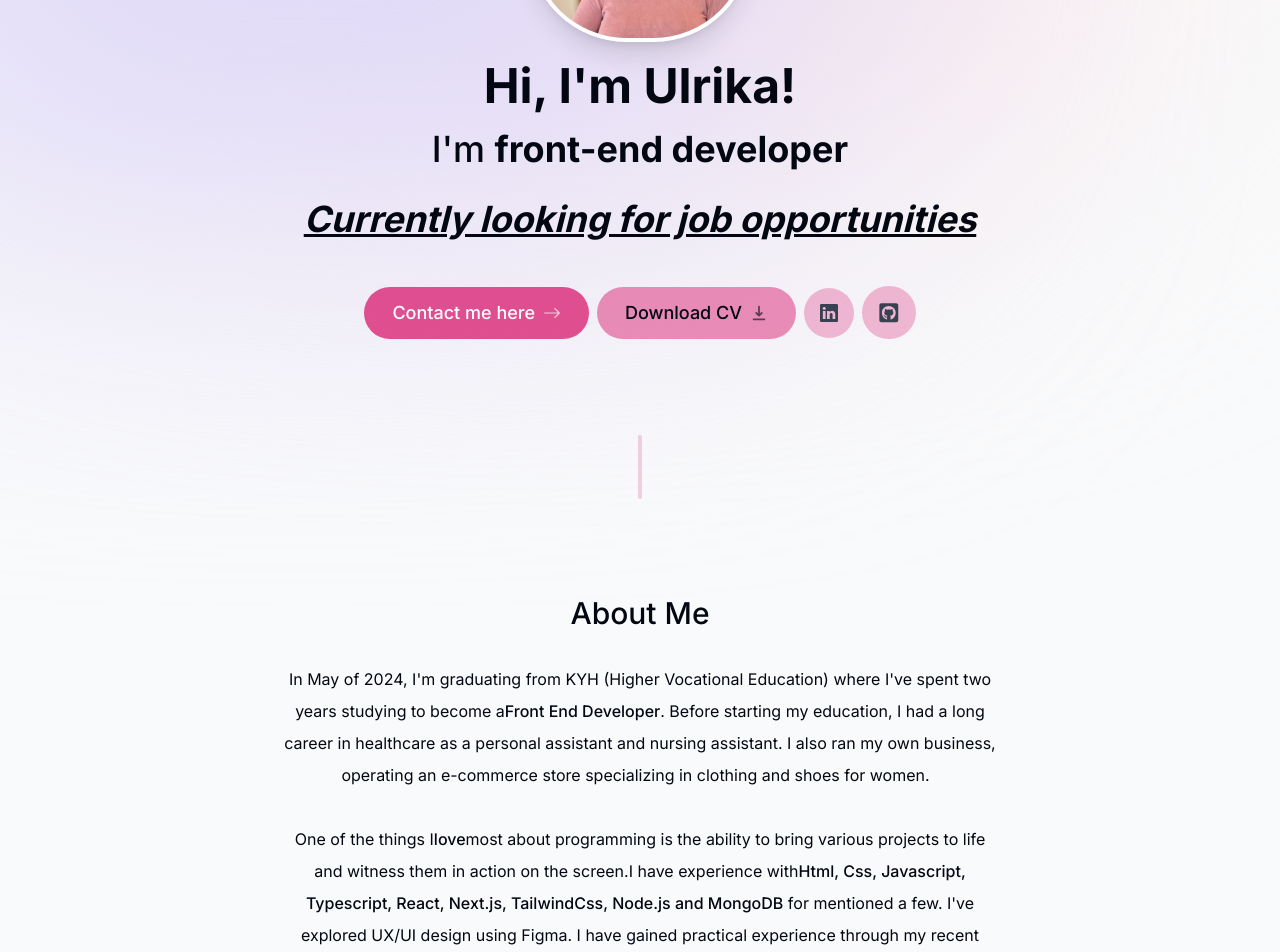
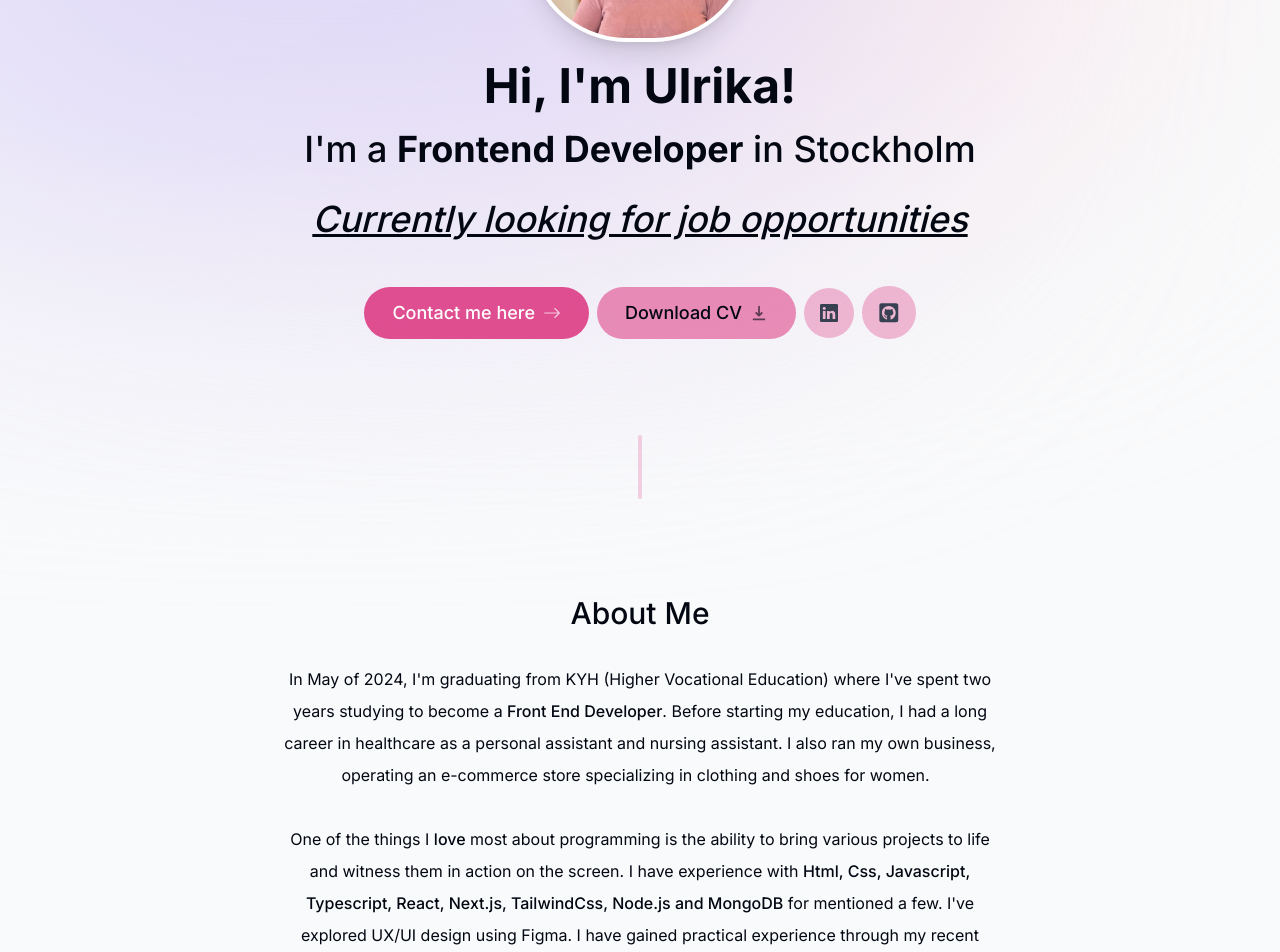
Before and after one commit to ulrikaha/Next-Portfolio, a Next.js app: page / in a window 1280 px wide. Shown: the part 300-1252 px from the top of the page. Built offline with nearby package versions, Linux system fonts and the light colour scheme; no server answers.

Commit message:
Update to intro and about

```diff
--- a/components/about.tsx
+++ b/components/about.tsx
@@ -13,16 +13,15 @@ export default function About() {
       transition={{ delay: 0.175 }}
       id="about"
     >
-  <SectionHeading>About me</SectionHeading>
+      <SectionHeading>About me</SectionHeading>
       <p className="mb-3">In May of 2024, I&apos;m graduating from KYH (Higher Vocational Education) where I&apos;ve spent two years studying to become a
-        <span className="font-medium">Front End Developer</span>. Before starting my education, I had a long career in healthcare as a personal assistant and nursing assistant.
+        <span className="font-medium"> Front End Developer</span>. Before starting my education, I had a long career in healthcare as a personal assistant and nursing assistant.
         I also ran my own business, operating an e-commerce store specializing in clothing and shoes for women. {'\u00A0'}
         <br></br>
         <br></br>
-        <span>One of the things I</span>
+        <span>One of the things I </span>
         <span className="font-medium">love</span>
-        <span>most about programming is the ability to bring various projects to life and witness them in action on the screen.</span>
-        I have experience with
+        <span> most about programming is the ability to bring various projects to life and witness them in action on the screen. I have experience with </span>
         <span className="font-medium">
           Html, Css, Javascript, Typescript, React, Next.js, TailwindCss, Node.js and MongoDB</span> for mentioned a few.
         {'\u00A0'}I&apos;ve explored UX/UI design using Figma.
@@ -33,7 +32,7 @@ export default function About() {
         <br></br>
         <br></br>
         <span> As a person, I&apos;m known for my social personality, dedication, empathy, and collaborative spirit. I thrive in team environments and always strive to create a positive atmosphere while delivering exceptional results to my clients.</span>
-        <span className="font-medium"> I am currently looking for a  full-time position</span> as a Front-end
+        <span className="font-medium"> I am currently looking for a  full-time position</span> as a Frontend
         developer in Stockholm. Or hybrid/remote work, I would love to work in a company where I can grow and learn from other developers, and contribute to the success of a diverse team.
       </p>
       <br></br>
--- a/components/intro.tsx
+++ b/components/intro.tsx
@@ -41,8 +41,8 @@ export default function Intro() {
         animate={{ opacity: 1, y: 0 }}
       >
         <span className="block font-bold text-5xl">Hi, I&apos;m Ulrika!</span>
-        <span className="block mt-3">I&apos;m  <span className="font-bold">front-end developer</span></span>
-        <span className="block mt-4 italic font-bold underline">Currently looking for job opportunities</span>
+        <span className="block mt-3">I&apos;m a <span className="font-bold">Frontend Developer</span> in Stockholm</span>
+        <span className="block mt-4 italic font underline">Currently looking for job opportunities</span>
       </motion.h1>
 
       <motion.div
```
